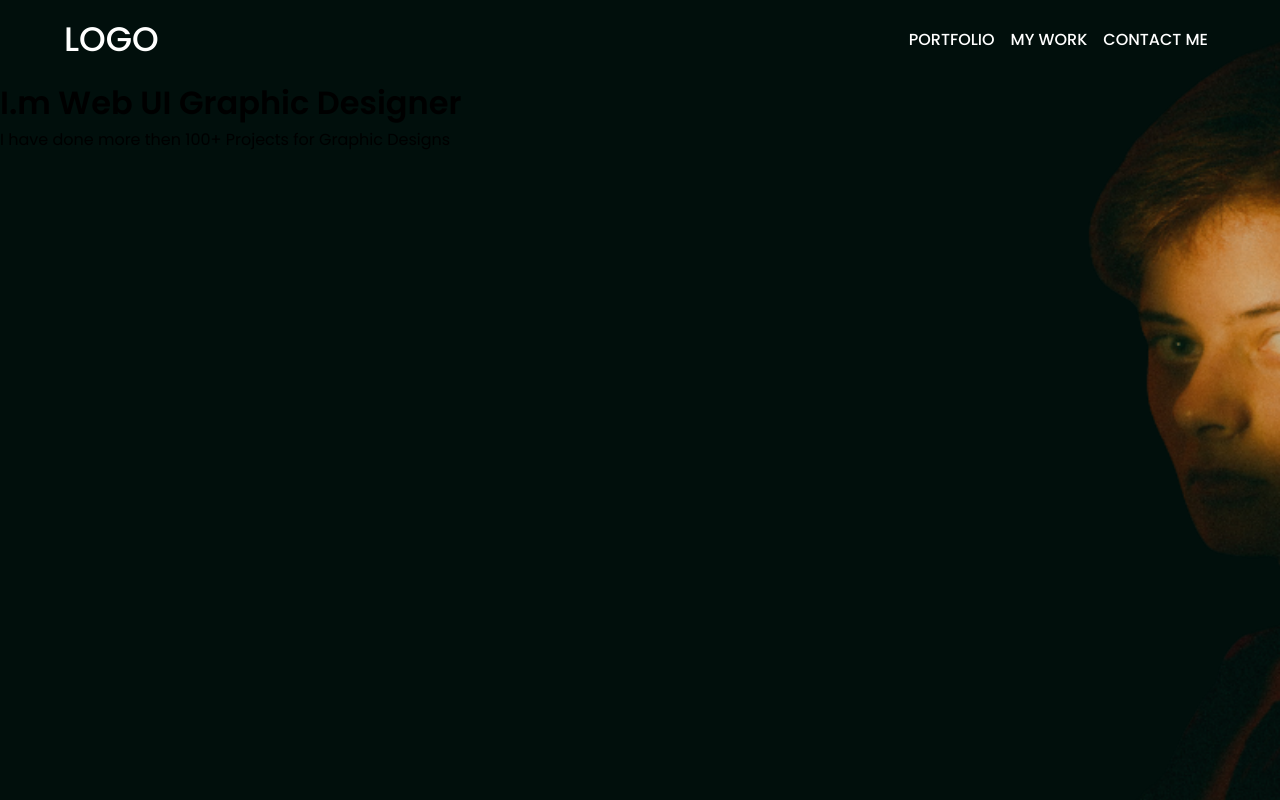
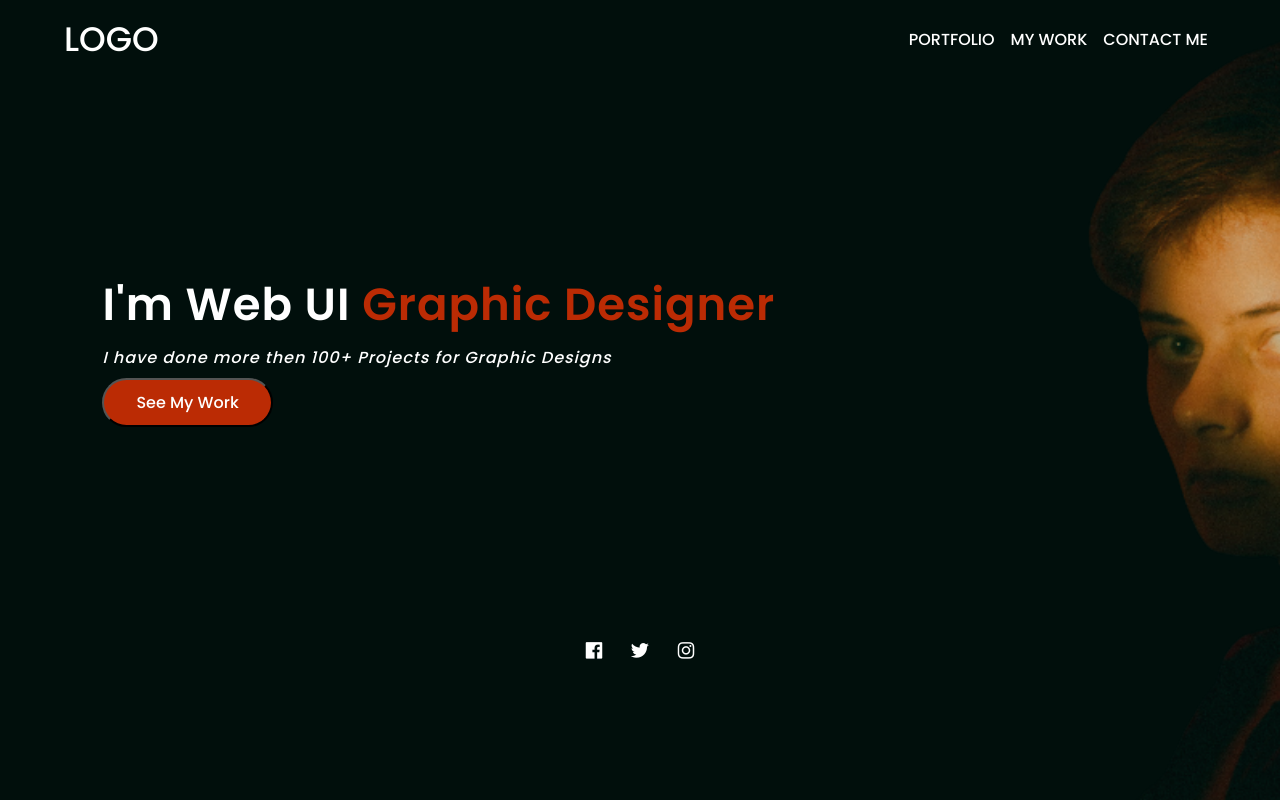
Before and after one commit to LeonardoLezcano/Fake-Portfolio, a plain HTML site: page index.html in a window 1280 px wide. Drawn offline with nearby package versions, Linux system fonts and the light colour scheme.

Commit message:
Terminado

```diff
--- a/index.html
+++ b/index.html
@@ -7,10 +7,10 @@
     <!-- Link CSS -->
     <link rel="stylesheet" href="style.css" />
     <!-- Font Awesome icons -->
-    <script
-      src="https://kit.fontawesome.com/c27feecd75.js"
-      crossorigin="anonymous"
-    ></script>
+    <link
+      href="https://unpkg.com/boxicons@2.1.4/css/boxicons.min.css"
+      rel="stylesheet"
+    />
   </head>
   <body>
     <div class="container">
@@ -29,9 +29,16 @@
       <!-- Main Heading -->
       <div class="heading">
         <div class="main-text">
-          <h1>I.m Web UI Graphic Designer</h1>
+          <h1>I'm Web UI <span>Graphic Designer</span></h1>
           <p>I have done more then 100+ Projects for Graphic Designs</p>
+          <button>See My Work</button>
         </div>
+      </div>
+      <!-- Social Icons -->
+      <div class="social">
+        <i class="bx bxl-facebook-square"></i>
+        <i class="bx bxl-twitter"></i>
+        <i class="bx bxl-instagram"></i>
       </div>
     </div>
   </body>
--- a/style.css
+++ b/style.css
@@ -48,3 +48,64 @@ nav li a:hover {
   color: #fff;
   text-transform: uppercase;
 }
+
+.heading {
+  margin-top: 15%;
+  margin-left: 8%;
+}
+
+.main-text h1,
+p {
+  color: #fff;
+}
+
+span {
+  color: #bb2b04;
+}
+
+.main-text h1 {
+  font-size: 45px;
+  font-weight: 600;
+  letter-spacing: 1px;
+  margin-bottom: 6px;
+}
+
+.main-text p {
+  font-weight: 500;
+  font-style: italic;
+  letter-spacing: 1px;
+  margin-bottom: 8px;
+}
+
+button {
+  background-color: #bb2b04;
+  border-radius: 25px;
+  color: #fff;
+  padding: 10px 32px;
+  font-size: 16px;
+  font-weight: 500;
+  cursor: pointer;
+  transition: 0.3s;
+}
+
+button:hover {
+  letter-spacing: 2px;
+  transition: 0.3s;
+}
+.social i {
+  font-size: 22px;
+  color: #fff;
+  margin-top: 200px;
+  padding: 12px;
+}
+
+.social {
+  display: flex;
+  justify-content: center;
+}
+
+.social i:hover {
+  color: #a52604;
+  transition: 0.3s;
+  cursor: pointer;
+}
```
